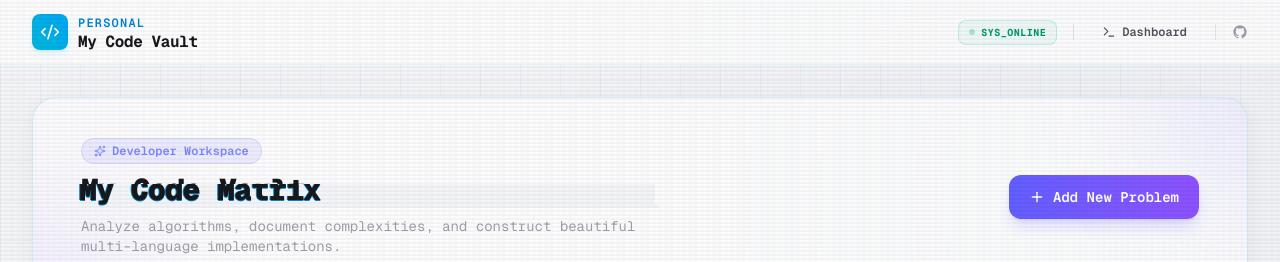
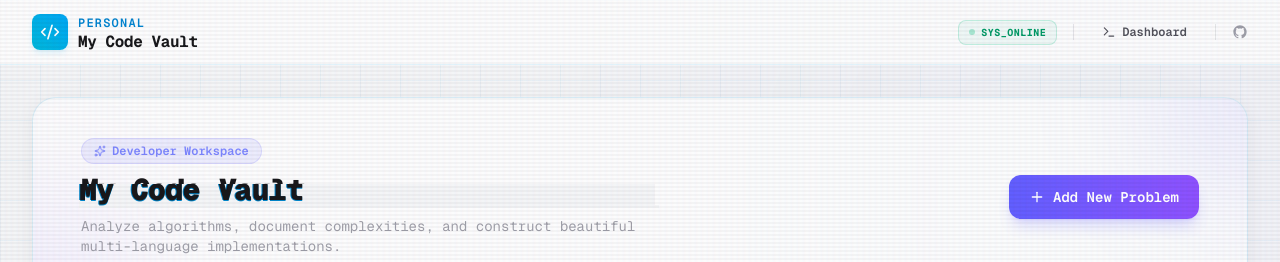
Before and after one commit to prajwal-016/my-code-vault, a Next.js app: page / in a window 1280 px wide. Shown: the top 262 px of the page. Built offline with nearby package versions, Linux system fonts and the light colour scheme; no server answers; the database is empty.

Commit message:
Changing the Name of site updated 2

```diff
--- a/src/app/page.tsx
+++ b/src/app/page.tsx
@@ -169,7 +169,7 @@ export default function Dashboard() {
             </div>
             <h2
               className="text-2xl font-black tracking-tight text-zinc-900 sm:text-3xl glitch-text"
-              data-text="My Code Matrix"
+              data-text="My Code Vault"
             >
               My Code Vault
             </h2>
```
